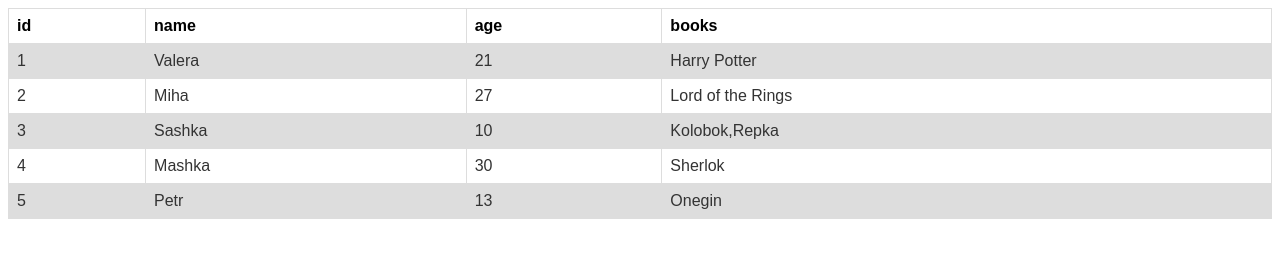
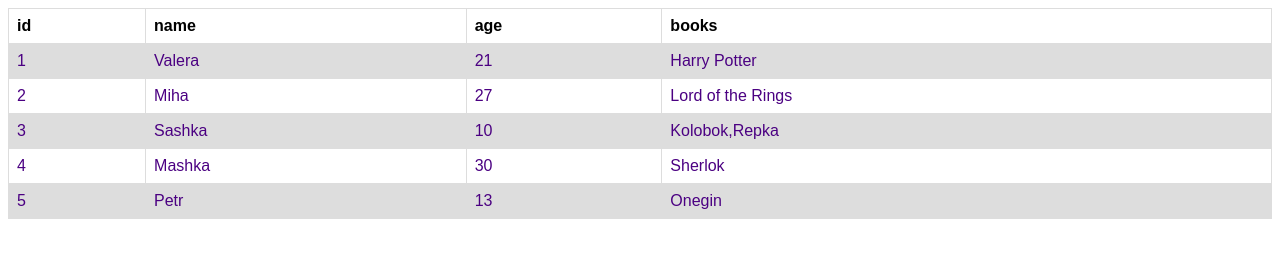
Before and after one commit to kpotapovich/TeachMeSkills, a plain HTML site: page proect/index.html in a window 1280 px wide. Drawn offline with Linux system fonts and the light colour scheme.

Commit message:
lesson_03  Дз: задание 5 таблица создаем через  Dom

```diff
--- a/proect/main.js
+++ b/proect/main.js
@@ -13,7 +13,7 @@ let thead = document.createElement('thead');
 table.appendChild(thead);
 createRow(thead, Object.keys(array[0]), 'header');
 
-// создаем ряды
+// создаем ряды и поменяли цвет
 array.forEach(arrElement => {
  createRow(table, Object.values(arrElement), 'row');
 });
--- a/proect/style.css
+++ b/proect/style.css
@@ -19,5 +19,5 @@ tr.header {
 }
 
 tr.row {
-    color: #333333;
+    color: indigo;
 }
```
Also changed, not shown: proect/index.html (+1 -0 lines).
